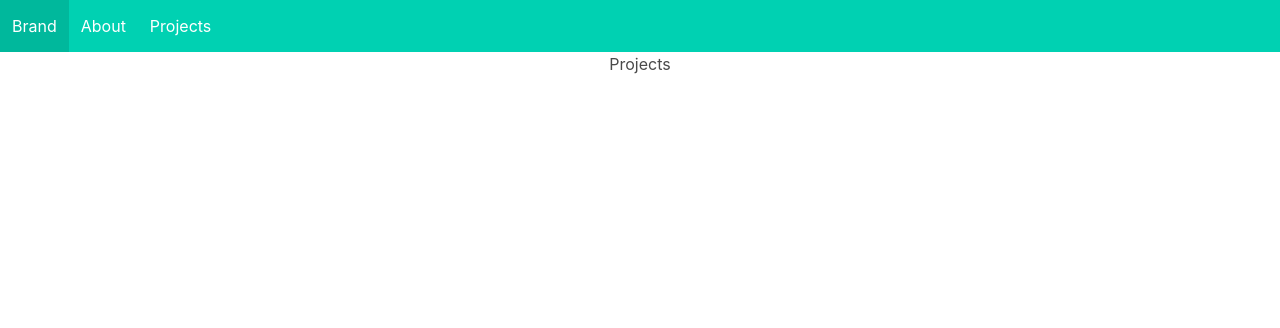
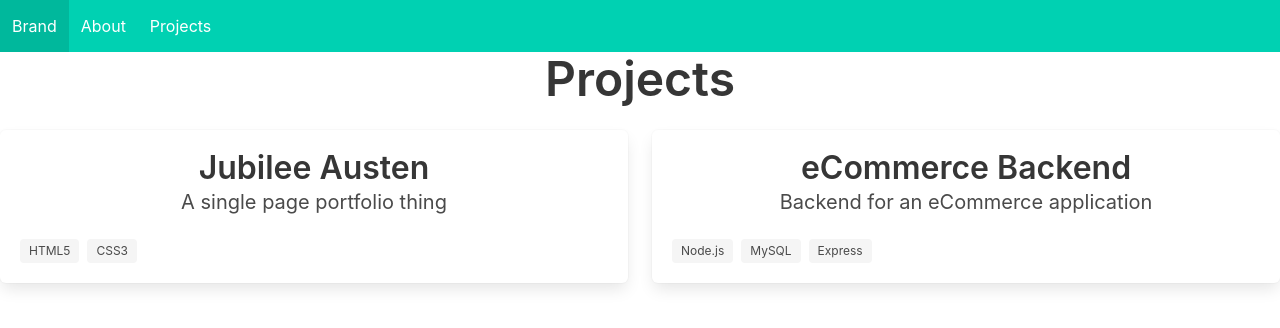
Before and after one commit to mtorcellini/portfolio, a React (Create React App) app: page /projects in a window 1280 px wide. Shown: the top 328 px of the page. Built offline with nearby package versions, Linux system fonts and the light colour scheme.

Commit message:
initial layout for projects page

```diff
--- a/src/components/pages/Projects/index.js
+++ b/src/components/pages/Projects/index.js
@@ -1,6 +1,34 @@
 function Projects() {
   return (
-    <h1>Projects</h1>
+    <>
+      <h1 className="title is-1">Projects</h1>
+      <div className="columns">
+        <div className="column is-half">
+          <div className="box">
+            <h3 className="title is-3">Jubilee Austen</h3>
+            <p className="subtitle">A single page portfolio thing</p>
+            <div className="tags">
+              <span className="tag">HTML5</span>
+              <span className="tag">CSS3</span>
+            </div>
+          </div>
+        </div>
+        <div className="column is-half">
+          <div className="box">
+            <h3 className="title is-3">eCommerce Backend</h3>
+            <p className="subtitle">Backend for an eCommerce application</p>
+            <div className="tags">
+              <span className="tag">Node.js</span>
+              <span className="tag">MySQL</span>
+              <span className="tag">Express</span>
+            </div>
+          </div>
+        </div>
+      </div>
+    </>
+
+
+
   )
 }
 
```
